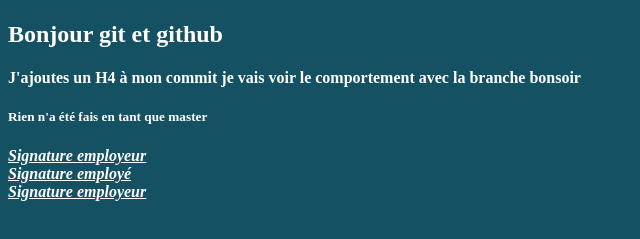
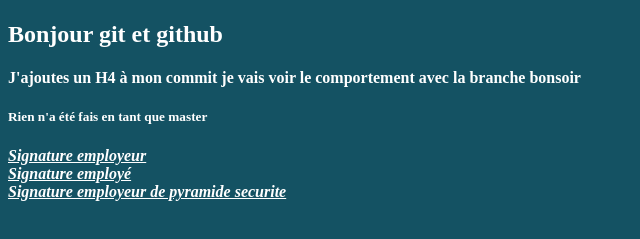
Before and after one commit to weladjilarsen/hello, a plain HTML site: page index.html in a window 1280 px wide. Shown: the part 59-298 px from the top of the page, without its empty margins (0-640 px from the left). Drawn offline with Linux system fonts and the light colour scheme.

Commit message:
Update index.html

```diff
--- a/index.html
+++ b/index.html
@@ -24,7 +24,7 @@
 	</div>
 	<div class="col-sm-12 text-right">
 		<address>
-			<strong><u>Signature employeur</u></strong>
+			<strong><u>Signature employeur de pyramide securite</u></strong>
 		</address>
 	</div>
 </body>
```
